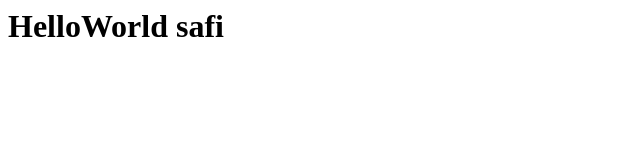
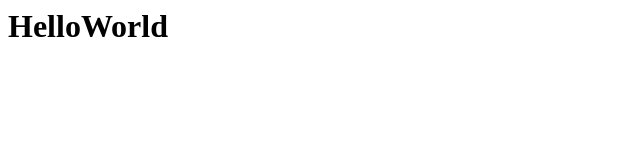
Before and after one commit to haidersafi/bootcamp2020, a plain HTML site: page index.html in a window 1280 px wide. Shown: the whole page, without its empty margins (0-640 px from the left). Drawn offline with Linux system fonts and the light colour scheme.

Commit message:
reverting back changes

```diff
--- a/index.html
+++ b/index.html
@@ -2,10 +2,10 @@
 <head>
     <meta charset="UTF-8">
     <meta name="viewport" content="width=device-width, initial-scale=1.0">
-    <title>helloworld</title>
+    <title>BootCamp2020</title>
 </head>
 <body>
-    <h1>HelloWorld safi </h1>
+    <h1>HelloWorld </h1>
 
 </body>
 </html>
```
